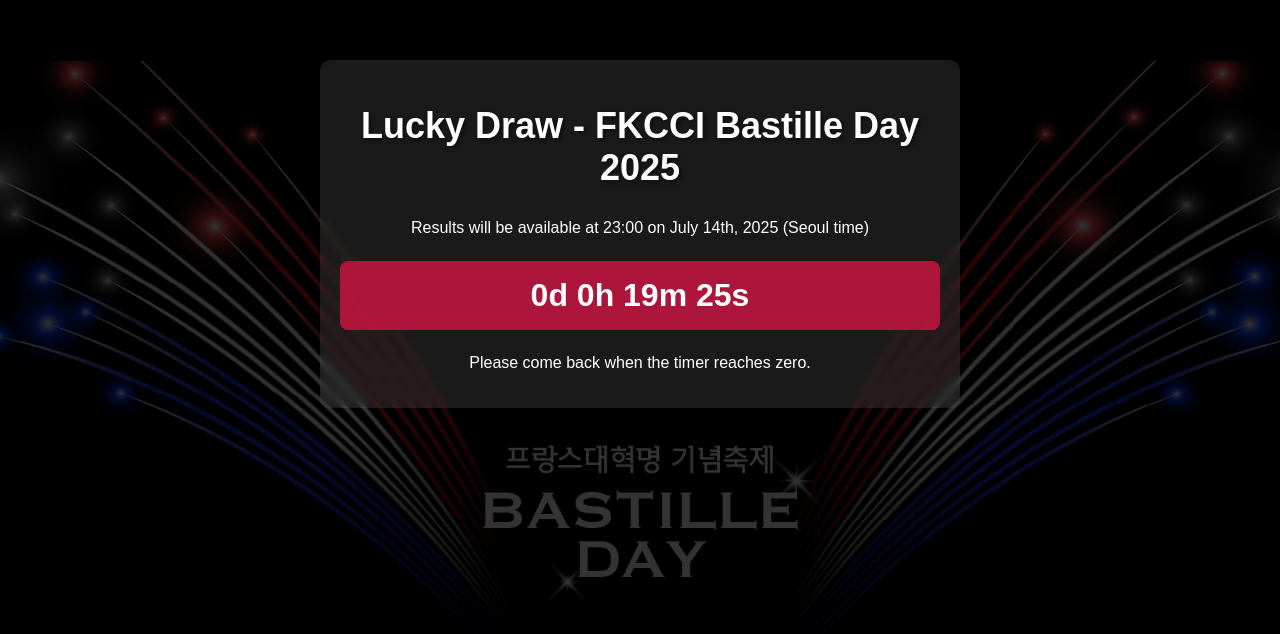
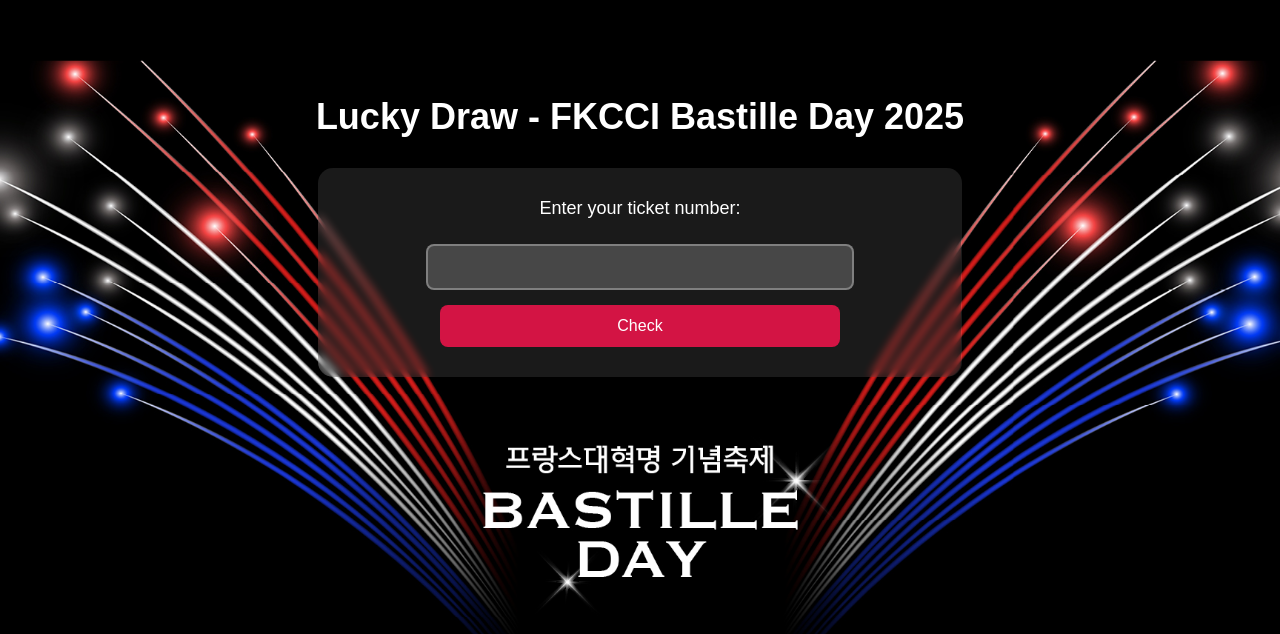
Before and after one commit to FKCCI/Lucky-draw, a website: page index.html in a window 1280 px wide. Shown: the part 166-800 px from the top of the page. Drawn offline with Linux system fonts and the light colour scheme; no server answers.

Commit message:
Update index.html

```diff
--- a/index.html
+++ b/index.html
@@ -72,7 +72,7 @@
 
     <script>
         function updateTimer() {
-            const targetDate = new Date('2025-07-14T23:00:00+09:00');
+            const targetDate = new Date('2024-07-14T23:00:00+09:00');
             const now = new Date();
             const difference = targetDate - now;
 
```
